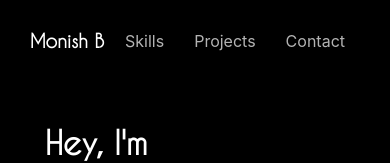
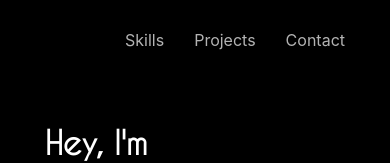
Before and after one commit to bmonish/react-portfolio, a React (Create React App) app: page / in a window 390 px wide. Shown: the top 163 px of the page. Built offline with nearby package versions, Linux system fonts and the light colour scheme.

Commit message:
Header Responsive

```diff
--- a/src/css/Header.css
+++ b/src/css/Header.css
@@ -3,6 +3,7 @@
     color: white;
     height: 10vh;
 }
+
 .header__nav {
   display: flex;
   align-items: center;
@@ -24,3 +25,13 @@
     transform: scale(1.1);
     cursor: pointer;
 }
+
+@media screen and (max-width: 768px){
+    .header h3{
+        display: none;
+    }
+
+    .header__nav {
+        justify-content: flex-end;
+    }
+}
```
